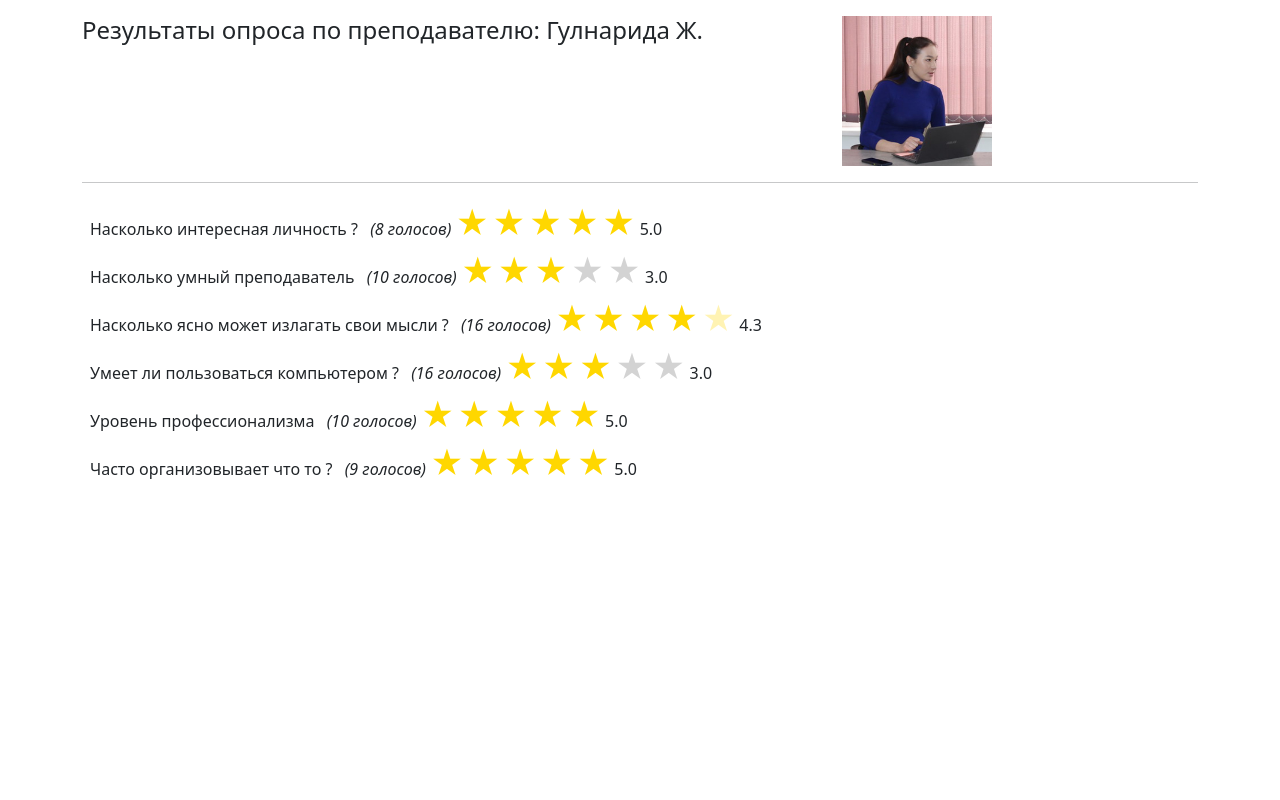
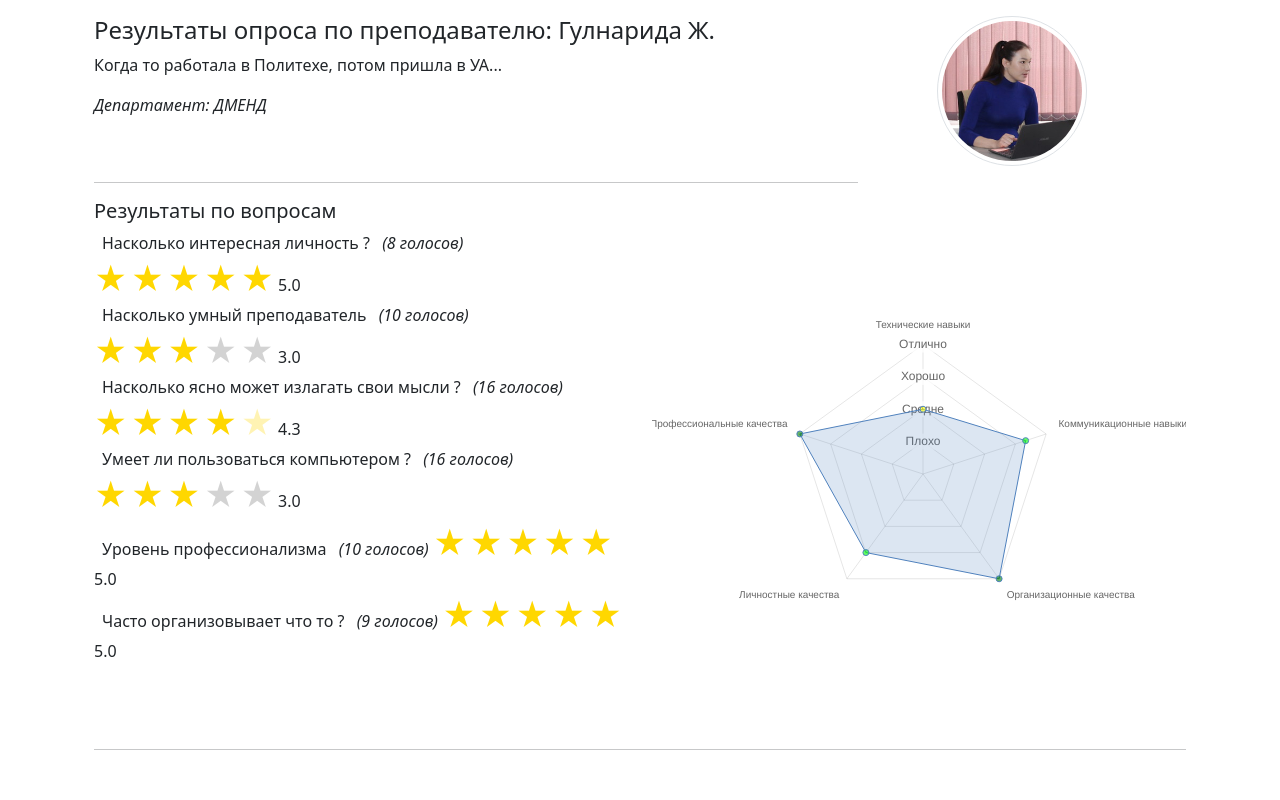
Before and after one commit to Sergey31415/StatisticProject, a Django app: page /result/?prepod=1 in a window 1280 px wide. Run offline with Django 4.2, Linux system fonts and the light colour scheme; data comes from the database, SQL or seed files in the repository; both versions use the stored data as it was after the commit.

Commit message:
setup result page add graph

```diff
--- a/main/views.py
+++ b/main/views.py
@@ -1,10 +1,16 @@
 from collections import defaultdict
 
-from django.db.models import Avg
+from django.db.models import Q
+
+
 from django.http import HttpResponse
 from django.shortcuts import render, redirect
 
-from main.models import Answer, Question, Prepod
+from main import models
+from main.models import Answer, Question, Prepod, QuestionCategory
+
+from django.db.models import Q
+
 
 
 def questionnaire(request):
@@ -60,7 +66,22 @@ def result(request):
             "voters_count": voters_count,  # Добавляем количество проголосовавших для каждого вопроса
         })
 
-    return render(request, 'result.html', {'result': result, 'prepod_name': prepod_name, 'prepod': prepod})
+
+    # Фильтруем категории с учетом только ответов данного преподавателя
+    categories_with_avg = QuestionCategory.objects.annotate(
+        average_score=Avg(
+            'question__answer__answer',
+            filter=Q(question__answer__prepod=prepod)  # Исправлено на Q
+        )
+    ).filter(
+        question__answer__prepod=prepod
+    ).distinct()
+
+    # Преобразуем QuerySet в список словарей
+    categories_data = list(categories_with_avg.values('title', 'average_score'))
+
+
+    return render(request, 'result.html', {'result': result, 'prepod_name': prepod_name, 'prepod': prepod, 'categories_data': categories_data})
 
 
 
--- a/templates/result.html
+++ b/templates/result.html
@@ -1,23 +1,110 @@
 {% extends 'base.html' %}
 
 {% block main %}
+<div class="container">
     <div class="row">
         <div class="col-md-8">
             <h4>Результаты опроса по преподавателю: {{ prepod_name }}</h4>
+            <p>{{ prepod.bio }}</p>
+            <i>Департамент: {{ prepod.department }}</i>
         </div>
-        <div class="col-md-4">
-             {% if prepod.photo and prepod.photo.url %}
-                <img src="{{ prepod.photo.url }}" alt="Фото преподавателя" width="150">
+        <div class="col-md-4 text-center">
+            {% if prepod.photo and prepod.photo.url %}
+                <img src="{{ prepod.photo.url }}" alt="Фото преподавателя" class="img-thumbnail" width="150">
             {% else %}
-                <p>No photo</p>
+                <p class="text-muted">Нет фото</p>
             {% endif %}
         </div>
     </div>
 
+    <hr class="hr">
+
+    <div class="row">
+        <div class="col-md-6">
+            <h5>Результаты по вопросам</h5>
+            {% for el in result %}
+                <span class="m-2">{{ el.question_title }}</span>
+                <i>({{ el.voters_count }} голосов)</i>
+                {% include 'includes/star-display.html' with rating=el.average_rating %}
+                {{ el.average_rating }} <br>
+            {% endfor %}
+        </div>
+        <div class="col-md-6">
+
+            <div style="width: 100%; max-width: 600px;">
+                <canvas id="myRadarChart" width="400" height="400"></canvas>
+            </div>
+        </div>
+    </div>
+
     <hr>
-    {% for el in result %}
-       <span class="m-2">{{ el.question_title }}</span>
-        <i>({{ el.voters_count }} голосов)</i>
-       {% include 'includes/star-display.html' with rating=el.average_rating %} {{ el.average_rating }} <br>
-    {% endfor %}
+
+    <script src="https://cdn.jsdelivr.net/npm/chart.js"></script>
+    <script>
+    // Данные категорий
+    const categoriesData = {{ categories_data|safe }};
+    const questionCategories = categoriesData.map(category => category.title || "");
+    const scores = categoriesData.map(category => category.average_score || 0);
+
+    // Цвета для точек в зависимости от оценки
+    const zoneColors = scores.map(score => {
+        if (score >= 4.5) return 'rgba(0, 128, 0, 0.6)';
+        if (score >= 3.5) return 'rgba(0, 255, 0, 0.6)';
+        if (score >= 2.5) return 'rgba(255, 255, 0, 0.6)';
+        if (score >= 1.5) return 'rgba(255, 165, 0, 0.6)';
+        return 'rgba(255, 0, 0, 0.6)';
+    });
+
+    // Инициализация графика
+    const ctx = document.getElementById('myRadarChart').getContext('2d');
+    new Chart(ctx, {
+        type: 'radar',
+        data: {
+            labels: questionCategories,
+            datasets: [{
+                data: scores, // Убираем label
+                backgroundColor: 'rgba(79, 129, 189, 0.2)',
+                borderColor: 'rgba(79, 129, 189, 1)',
+                borderWidth: 1,
+                pointBackgroundColor: zoneColors
+            }]
+        },
+        options: {
+            plugins: {
+                legend: { display: false } // Отключаем легенду
+            },
+            scales: {
+                r: {
+                    min: 1,
+                    max: 5,
+                    ticks: {
+                        stepSize: 1,
+                        callback: function(value) {
+                            switch(value) {
+                                case 1: return "Очень плохо";
+                                case 2: return "Плохо";
+                                case 3: return "Средне";
+                                case 4: return "Хорошо";
+                                case 5: return "Отлично";
+                                default: return value;
+                            }
+                        }
+                    }
+                }
+            }
+        }
+    });
+</script>
+
+<style>
+    .img-thumbnail{
+        border-radius:150px;
+    }
+
+    .hr {
+        width: 70%;
+    }
+
+</style>
+</div>
 {% endblock %}
```
Also changed, not shown: db.sqlite3.
